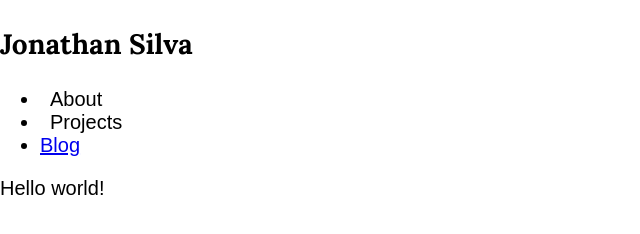
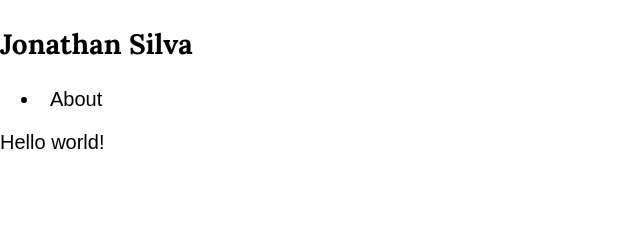
Before and after one commit to jonathanwsilva/site, a Gatsby site: page /blog in a window 1280 px wide. Shown: the whole page, without its empty margins (0-640 px from the left). Built offline with nearby package versions, Linux system fonts and the light colour scheme; Gatsby itself is replaced by a stand-in of ours; a web font is replaced by a local one.

Commit message:
Temporarily darken /projects and /blog sections

```diff
--- a/src/components/layout.js
+++ b/src/components/layout.js
@@ -18,7 +18,7 @@ const Header = ({selected}) => (
             <h3>Jonathan Silva</h3>
             <ul>
                 {/* For now, just hardcode the navigable pages */}
-                {['about', 'projects', 'blog'].map((topic) => (
+                {['about'].map((topic) => (
                     <li key={`nav-${topic}`}>
                         <HeaderLink to={`/${topic}`} selected={selected === topic}>
                             {capitalize(topic)}
```
Also changed, not shown: src/pages/index.js (+7 -7 lines).
